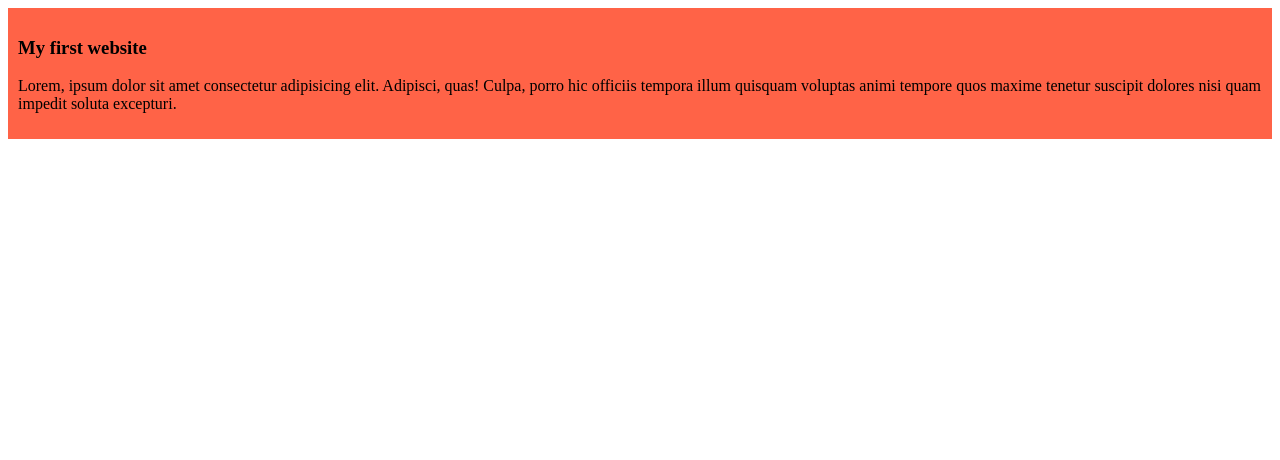
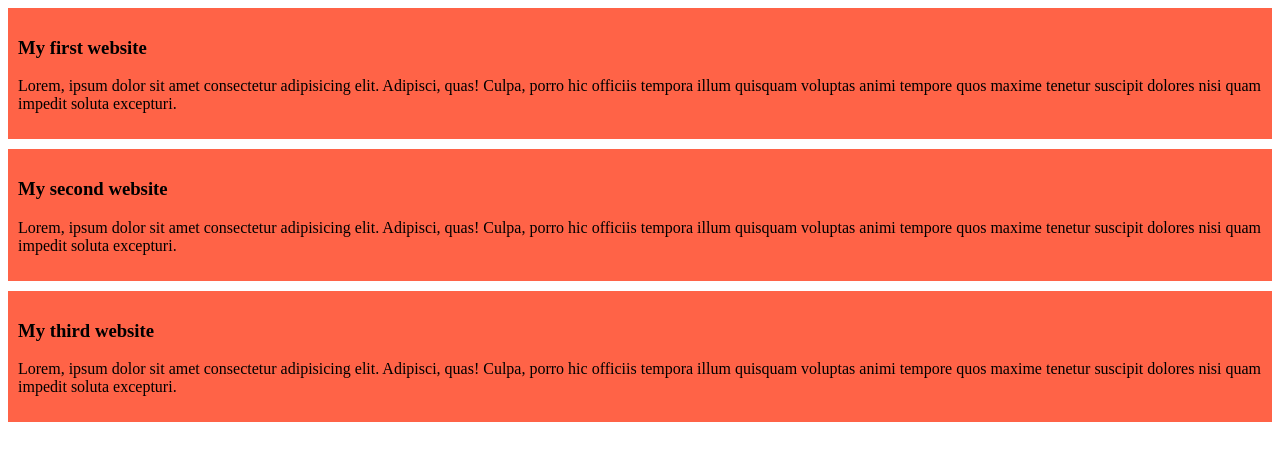
Before and after one commit to atikxcode/my-simple-website, a plain HTML site: page index.html in a window 1280 px wide. Drawn offline with Linux system fonts and the light colour scheme.

Commit message:
added the second and third blog

```diff
--- a/index.html
+++ b/index.html
@@ -11,5 +11,14 @@
     <h3>My first website</h3>
     <p>Lorem, ipsum dolor sit amet consectetur adipisicing elit. Adipisci, quas! Culpa, porro hic officiis tempora illum quisquam voluptas animi tempore quos maxime tenetur suscipit dolores nisi quam impedit soluta excepturi.</p>
   </div>
+  <div>
+    <h3>My second website</h3>
+    <p>Lorem, ipsum dolor sit amet consectetur adipisicing elit. Adipisci, quas! Culpa, porro hic officiis tempora illum quisquam voluptas animi tempore quos maxime tenetur suscipit dolores nisi quam impedit soluta excepturi.</p>
+  </div>
+  </div>
+  <div>
+    <h3>My third website</h3>
+    <p>Lorem, ipsum dolor sit amet consectetur adipisicing elit. Adipisci, quas! Culpa, porro hic officiis tempora illum quisquam voluptas animi tempore quos maxime tenetur suscipit dolores nisi quam impedit soluta excepturi.</p>
+  </div>
 </body>
 </html>
```
